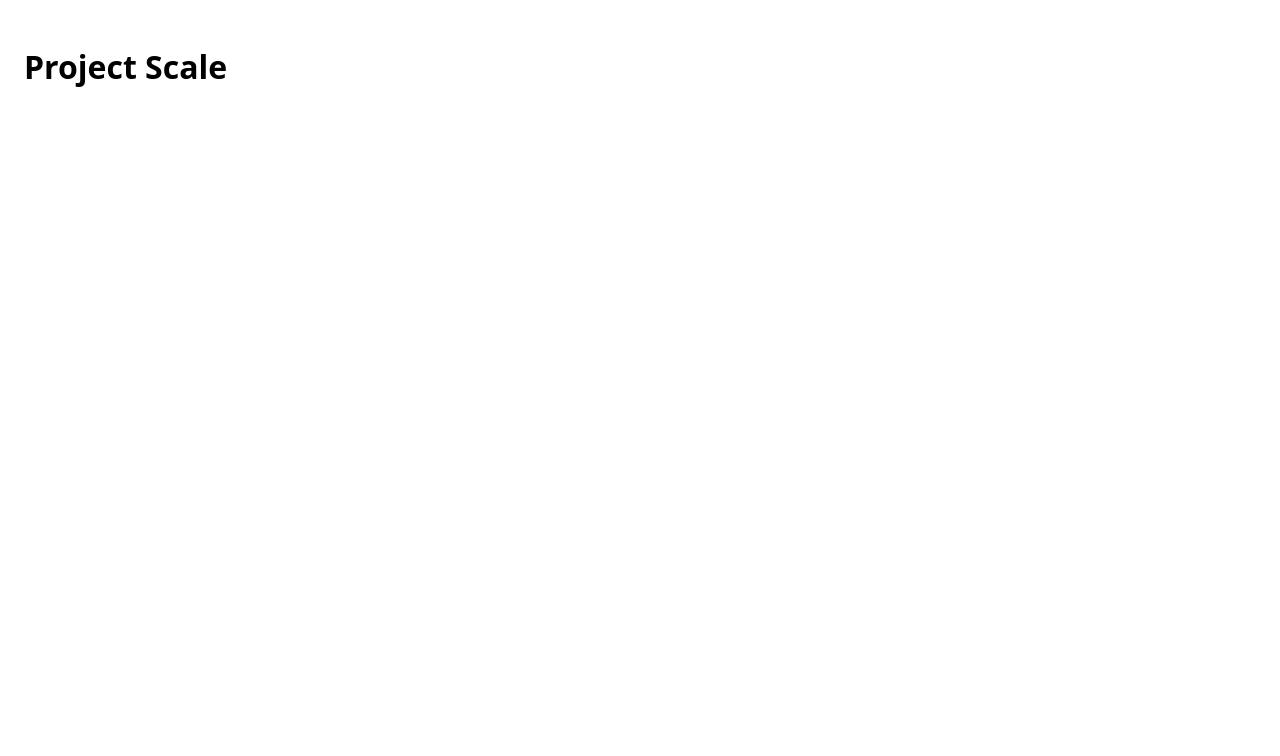
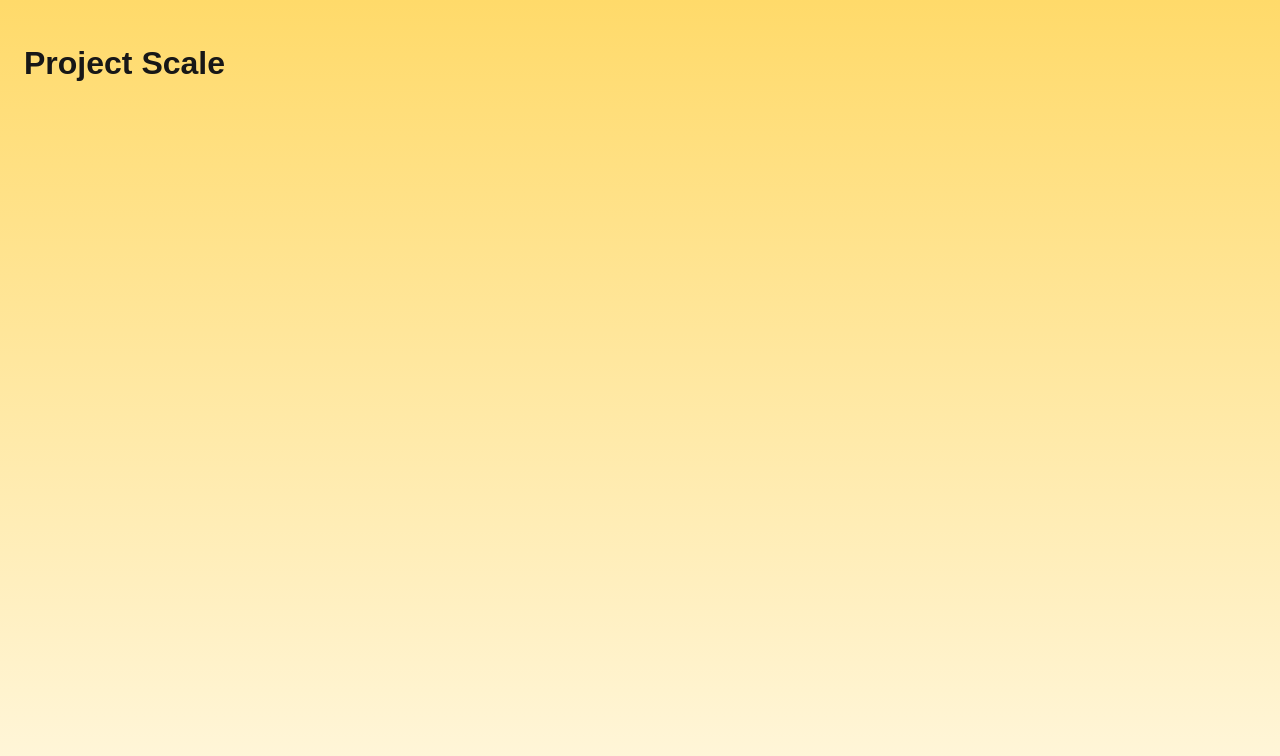
Before and after one commit to RAKSHAN-D/project-scale, a React (Vite) app in the folder frontend/: page / in a window 1280 px wide. Shown: the top 756 px of the page. Built offline with nearby package versions, Linux system fonts and the light colour scheme.

Commit message:
Built the Global CSS basics for the BG, buttons, And text color.

```diff
--- a/frontend/src/styles/global.css
+++ b/frontend/src/styles/global.css
@@ -1,12 +1,45 @@
+/* Shared theme colors */
+:root {
+  --color-bg-top: #ffda6a;
+  --color-bg-bottom: #fff7de;
+  --color-mustard: #ffeb99;
+  --color-burgundy: #800020;
+  --color-sidebar: #b84c65;
+  --color-text: #171717;
+  --color-cream: #fff7e6;
+}
+
+/* Include padding and borders within an element's size */
 *,
 *::before,
 *::after {
   box-sizing: border-box;
 }
 
+/* Default page appearance */
 body {
   margin: 0;
-  font-family: system-ui, sans-serif;
+  min-height: 100vh;
+  font-family: Arial, Helvetica, sans-serif;
+  color: var(--color-text);
+  background: linear-gradient(
+    180deg,
+    var(--color-bg-top, var(--color-cream)) 0%,
+    var(--color-bg-bottom, var(--color-mustard)) 100%
+  );
+}
+
+/* Make the application fill at least the screen height */
+#root {
+  min-height: 100vh;
+}
+
+/* Form controls use the same font as the page */
+button,
+input,
+select,
+textarea {
+  font: inherit;
 }
 
 main {
```
